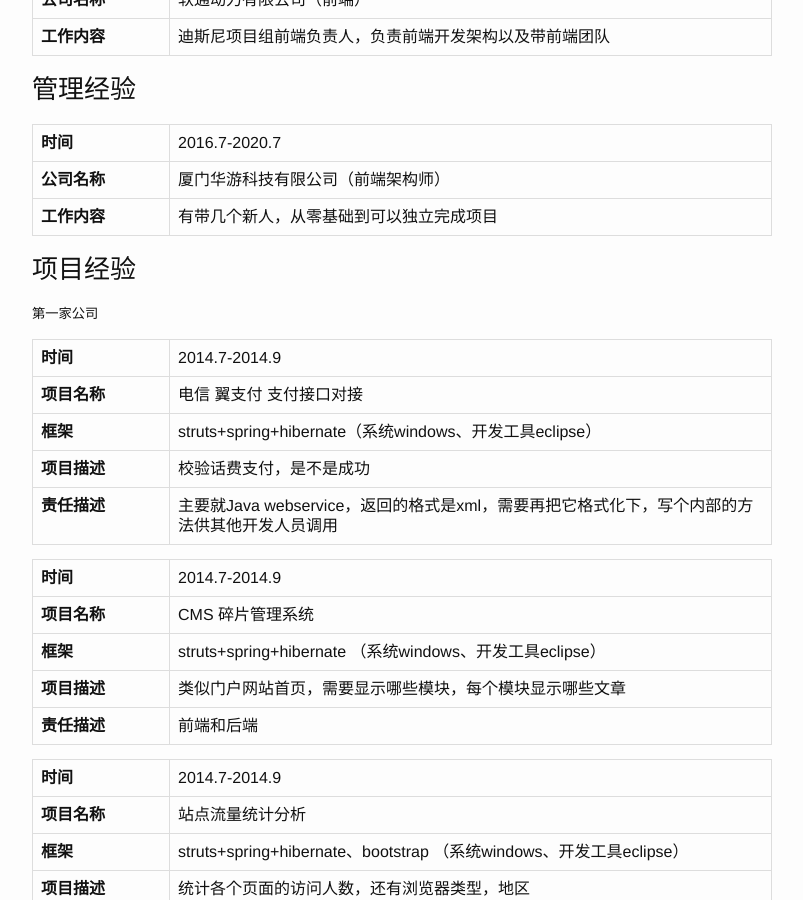
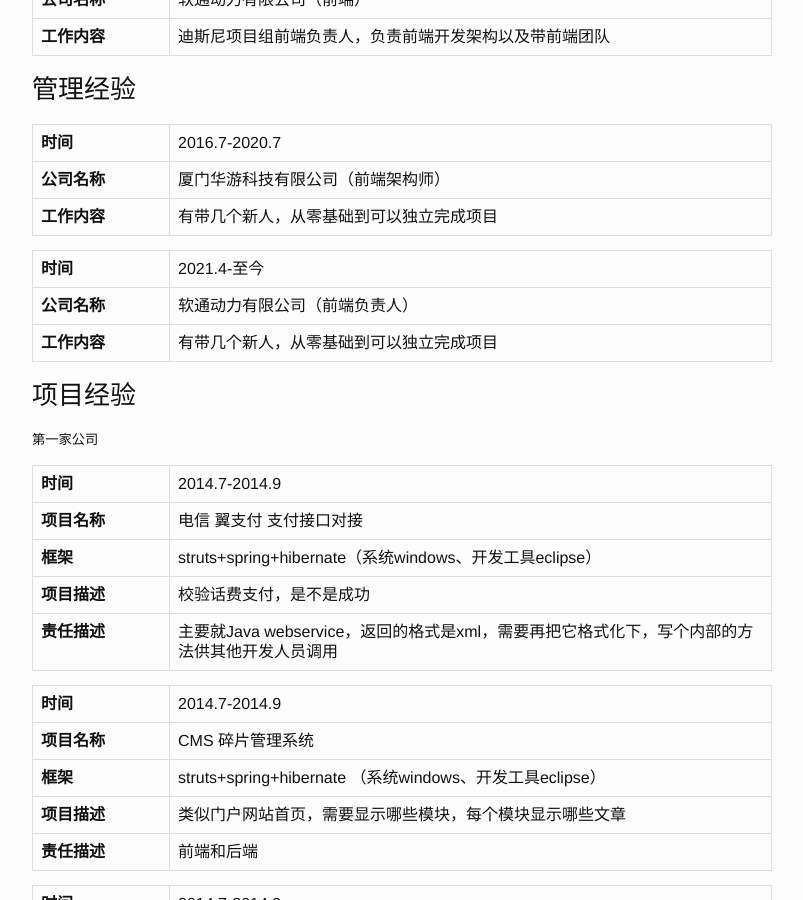
Before and after one commit to ohcrider/ohcrider.github.io, a Jekyll site: the page built from resume.md, in a window 1280 px wide and 900 px high, scrolled down 1742 px. Shown: the whole window, without its empty margins (238-1041 px from the left). Built offline with Jekyll 4.4.1, drawn with Linux system fonts in a browser that asks for light colours.

Commit message:
Update resume.md

```diff
--- a/resume.md
+++ b/resume.md
@@ -63,6 +63,10 @@ permalink: /resume/
 
 时间 | 2016.7-2020.7
 公司名称 | 厦门华游科技有限公司（前端架构师）
+工作内容 | 有带几个新人，从零基础到可以独立完成项目
+
+时间 | 2021.4-至今
+公司名称 | 软通动力有限公司（前端负责人）
 工作内容 | 有带几个新人，从零基础到可以独立完成项目
 
 
```
